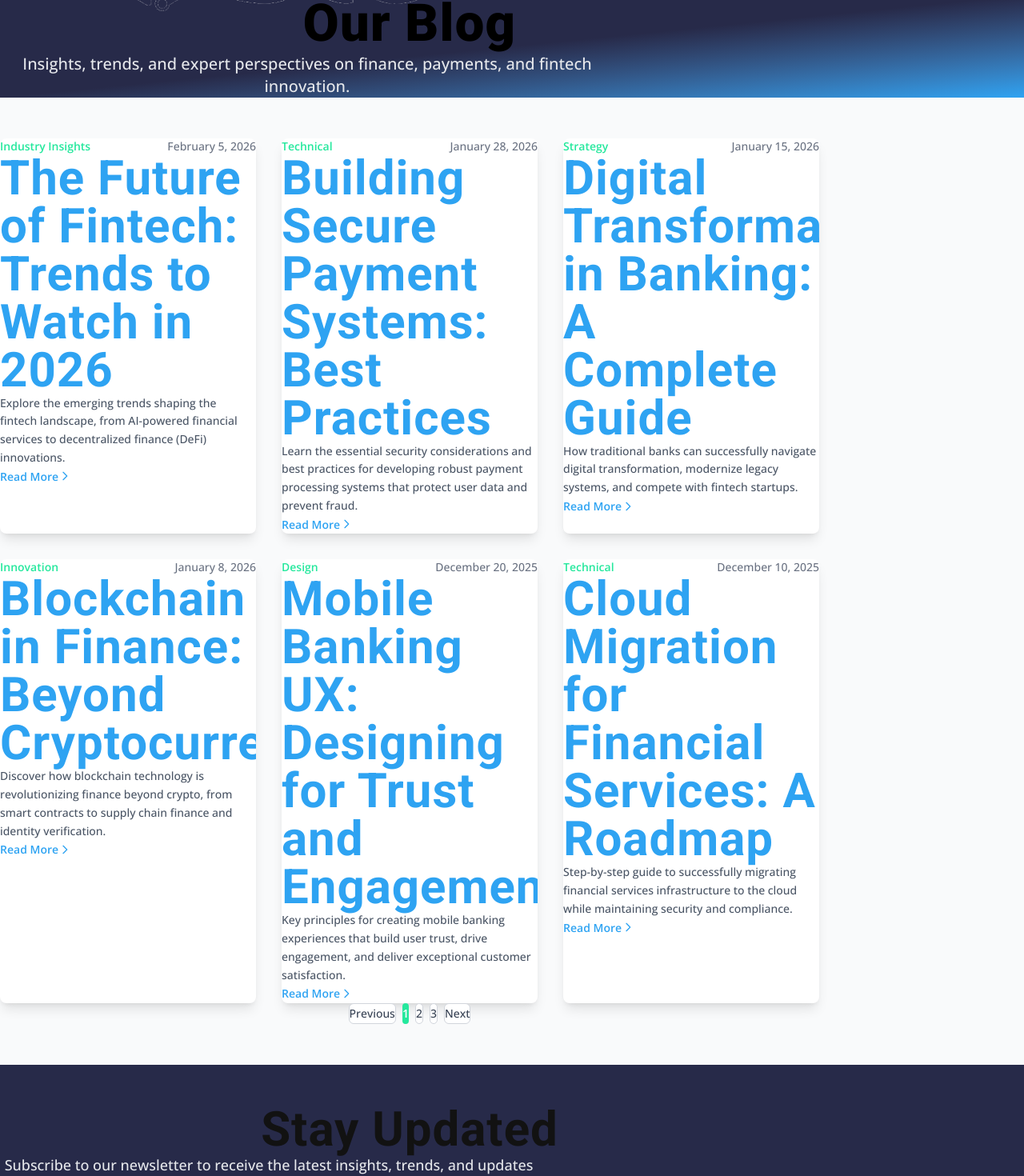
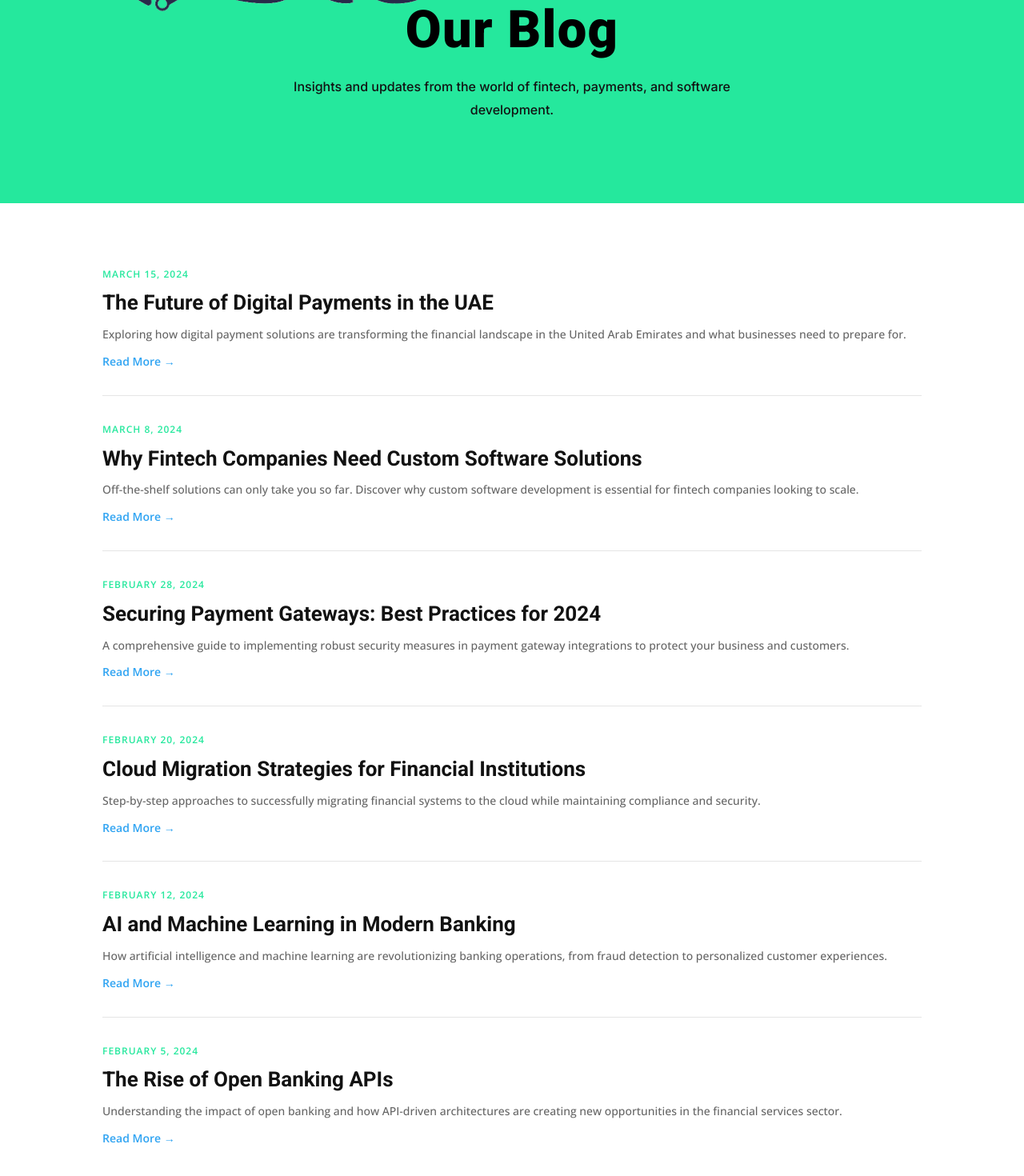
Before and after one commit to sgolli/SophosTC, a Next.js app: page /blog in a window 1280 px wide. Shown: the part 100-1570 px from the top of the page at 80% size. Built offline with nearby package versions, Linux system fonts and the light colour scheme.

Commit message:
Pixel-perfect redesign matching original sophostc.com - exact fonts, colors, spacing

```diff
--- a/src/app/blog/page.tsx
+++ b/src/app/blog/page.tsx
@@ -1,166 +1,136 @@
-'use client';
-
-import { motion } from 'framer-motion';
+import type { Metadata } from 'next';
 import Link from 'next/link';
 
+export const metadata: Metadata = {
+  title: 'Blog | Sophos Technology Consultancy LLC',
+  description: 'Latest insights on fintech, payments, and software development from Sophos Technology Consultancy.',
+};
+
 export default function BlogPage() {
-  const blogPosts = [
+  const posts = [
     {
-      title: 'The Future of Fintech: Trends to Watch in 2026',
-      excerpt:
-        'Explore the emerging trends shaping the fintech landscape, from AI-powered financial services to decentralized finance (DeFi) innovations.',
-      date: 'February 5, 2026',
-      category: 'Industry Insights',
+      title: 'The Future of Digital Payments in the UAE',
+      excerpt: 'Exploring how digital payment solutions are transforming the financial landscape in the United Arab Emirates and what businesses need to prepare for.',
+      date: 'March 15, 2024',
     },
     {
-      title: 'Building Secure Payment Systems: Best Practices',
-      excerpt:
-        'Learn the essential security considerations and best practices for developing robust payment processing systems that protect user data and prevent fraud.',
-      date: 'January 28, 2026',
-      category: 'Technical',
+      title: 'Why Fintech Companies Need Custom Software Solutions',
+      excerpt: 'Off-the-shelf solutions can only take you so far. Discover why custom software development is essential for fintech companies looking to scale.',
+      date: 'March 8, 2024',
     },
     {
-      title: 'Digital Transformation in Banking: A Complete Guide',
-      excerpt:
-        'How traditional banks can successfully navigate digital transformation, modernize legacy systems, and compete with fintech startups.',
-      date: 'January 15, 2026',
-      category: 'Strategy',
+      title: 'Securing Payment Gateways: Best Practices for 2024',
+      excerpt: 'A comprehensive guide to implementing robust security measures in payment gateway integrations to protect your business and customers.',
+      date: 'February 28, 2024',
     },
     {
-      title: 'Blockchain in Finance: Beyond Cryptocurrency',
-      excerpt:
-        'Discover how blockchain technology is revolutionizing finance beyond crypto, from smart contracts to supply chain finance and identity verification.',
-      date: 'January 8, 2026',
-      category: 'Innovation',
+      title: 'Cloud Migration Strategies for Financial Institutions',
+      excerpt: 'Step-by-step approaches to successfully migrating financial systems to the cloud while maintaining compliance and security.',
+      date: 'February 20, 2024',
     },
     {
-      title: 'Mobile Banking UX: Designing for Trust and Engagement',
-      excerpt:
-        'Key principles for creating mobile banking experiences that build user trust, drive engagement, and deliver exceptional customer satisfaction.',
-      date: 'December 20, 2025',
-      category: 'Design',
+      title: 'AI and Machine Learning in Modern Banking',
+      excerpt: 'How artificial intelligence and machine learning are revolutionizing banking operations, from fraud detection to personalized customer experiences.',
+      date: 'February 12, 2024',
     },
     {
-      title: 'Cloud Migration for Financial Services: A Roadmap',
-      excerpt:
-        'Step-by-step guide to successfully migrating financial services infrastructure to the cloud while maintaining security and compliance.',
-      date: 'December 10, 2025',
-      category: 'Technical',
+      title: 'The Rise of Open Banking APIs',
+      excerpt: 'Understanding the impact of open banking and how API-driven architectures are creating new opportunities in the financial services sector.',
+      date: 'February 5, 2024',
     },
   ];
 
   return (
-    <div className="min-h-screen" style={{ paddingTop: '94px' }}>
-      {/* Hero Section */}
-      <section className="bg-gradient-to-br from-primary via-primary to-secondary py-20">
-        <div className="mx-auto px-4 sm:px-6 lg:px-8" style={{ maxWidth: '1080px', width: '80%' }}>
-          <motion.div
-            initial={{ opacity: 0, y: 30 }}
-            animate={{ opacity: 1, y: 0 }}
-            transition={{ duration: 0.5 }}
-            className="text-center text-white"
+    <>
+      {/* Hero banner */}
+      <section
+        style={{
+          backgroundColor: '#25e89d',
+          padding: '76.8px 0',
+        }}
+      >
+        <div className="et-container" style={{ textAlign: 'center' }}>
+          <h1
+            style={{
+              fontFamily: 'var(--font-roboto), Roboto, Helvetica, Arial, sans-serif',
+              fontSize: '65px',
+              fontWeight: 900,
+              lineHeight: '71.5px',
+              color: '#000000',
+              letterSpacing: '1.3px',
+            }}
           >
-            <h1 className="text-4xl md:text-5xl font-bold mb-6 text-white">Our Blog</h1>
-            <p className="text-xl max-w-3xl mx-auto text-gray-200">
-              Insights, trends, and expert perspectives on finance, payments, and fintech innovation.
-            </p>
-          </motion.div>
+            Our Blog
+          </h1>
+          <p className="tagline" style={{ marginTop: '20px', maxWidth: '600px', marginLeft: 'auto', marginRight: 'auto' }}>
+            Insights and updates from the world of fintech, payments, and software development.
+          </p>
         </div>
       </section>
 
-      {/* Blog Posts Grid */}
-      <section style={{ paddingTop: '51px', paddingBottom: '51px' }} className=" bg-gray-50">
-        <div className="mx-auto px-4 sm:px-6 lg:px-8" style={{ maxWidth: '1080px', width: '80%' }}>
-          <div className="grid grid-cols-1 md:grid-cols-2 lg:grid-cols-3 gap-8">
-            {blogPosts.map((post, index) => (
-              <motion.article
+      {/* Blog posts */}
+      <section className="section-white">
+        <div className="et-container">
+          <div style={{ display: 'flex', flexDirection: 'column', gap: '30px' }}>
+            {posts.map((post, index) => (
+              <article
                 key={index}
-                initial={{ opacity: 0, y: 30 }}
-                whileInView={{ opacity: 1, y: 0 }}
-                viewport={{ once: true }}
-                transition={{ duration: 0.5, delay: index * 0.1 }}
-                className="bg-white rounded-lg shadow-lg overflow-hidden hover:shadow-xl transition-shadow"
+                style={{
+                  borderBottom: index < posts.length - 1 ? '1px solid #e5e5e5' : 'none',
+                  paddingBottom: '30px',
+                }}
               >
-                <div className="p-8">
-                  <div className="flex items-center justify-between mb-4">
-                    <span className="text-sm font-semibold text-accent">{post.category}</span>
-                    <span className="text-sm text-gray-500">{post.date}</span>
-                  </div>
-                  <h2 className="text-xl font-bold text-primary mb-4 hover:text-accent transition-colors">
-                    <Link href="#">{post.title}</Link>
-                  </h2>
-                  <p className="text-gray-600 leading-relaxed mb-6">{post.excerpt}</p>
-                  <Link
-                    href="#"
-                    className="inline-flex items-center text-accent font-semibold hover:text-accent/80 transition-colors"
-                  >
-                    Read More
-                    <svg className="w-4 h-4 ml-2" fill="none" stroke="currentColor" viewBox="0 0 24 24">
-                      <path strokeLinecap="round" strokeLinejoin="round" strokeWidth={2} d="M9 5l7 7-7 7" />
-                    </svg>
-                  </Link>
-                </div>
-              </motion.article>
+                <p
+                  style={{
+                    fontSize: '12px',
+                    fontWeight: 600,
+                    color: '#25e89d',
+                    textTransform: 'uppercase',
+                    letterSpacing: '1px',
+                    marginBottom: '8px',
+                  }}
+                >
+                  {post.date}
+                </p>
+                <h3
+                  style={{
+                    fontFamily: 'var(--font-roboto), Roboto, Helvetica, Arial, sans-serif',
+                    fontSize: '26px',
+                    fontWeight: 700,
+                    color: '#121212',
+                    lineHeight: '1.3em',
+                    marginBottom: '10px',
+                  }}
+                >
+                  {post.title}
+                </h3>
+                <p
+                  style={{
+                    fontSize: '14px',
+                    fontWeight: 500,
+                    lineHeight: '23.8px',
+                    color: '#666666',
+                    marginBottom: '10px',
+                  }}
+                >
+                  {post.excerpt}
+                </p>
+                <Link
+                  href="#"
+                  style={{
+                    color: '#2ea3f2',
+                    fontSize: '14px',
+                    fontWeight: 600,
+                    textDecoration: 'none',
+                  }}
+                >
+                  Read More →
+                </Link>
+              </article>
             ))}
           </div>
-
-          {/* Pagination Placeholder */}
-          <motion.div
-            initial={{ opacity: 0, y: 30 }}
-            whileInView={{ opacity: 1, y: 0 }}
-            viewport={{ once: true }}
-            transition={{ duration: 0.5 }}
-            className="mt-12 text-center"
-          >
-            <div className="inline-flex gap-2">
-              <button className="px-4 py-2 rounded-md bg-white text-gray-700 border border-gray-300 hover:bg-gray-50 transition-colors">
-                Previous
-              </button>
-              <button className="px-4 py-2 rounded-md bg-accent text-white font-semibold">1</button>
-              <button className="px-4 py-2 rounded-md bg-white text-gray-700 border border-gray-300 hover:bg-gray-50 transition-colors">
-                2
-              </button>
-              <button className="px-4 py-2 rounded-md bg-white text-gray-700 border border-gray-300 hover:bg-gray-50 transition-colors">
-                3
-              </button>
-              <button className="px-4 py-2 rounded-md bg-white text-gray-700 border border-gray-300 hover:bg-gray-50 transition-colors">
-                Next
-              </button>
-            </div>
-          </motion.div>
         </div>
       </section>
-
-      {/* Newsletter Section */}
-      <section style={{ paddingTop: '51px', paddingBottom: '51px' }} className=" bg-primary">
-        <div className="mx-auto px-4 sm:px-6 lg:px-8" style={{ maxWidth: '1080px', width: '80%' }}>
-          <motion.div
-            initial={{ opacity: 0, y: 30 }}
-            whileInView={{ opacity: 1, y: 0 }}
-            viewport={{ once: true }}
-            transition={{ duration: 0.5 }}
-            className="text-center text-white"
-          >
-            <h2 className="text-3xl md:text-4xl font-bold mb-6 text-white">Stay Updated</h2>
-            <p className="text-lg mb-8 max-w-2xl mx-auto text-gray-200">
-              Subscribe to our newsletter to receive the latest insights, trends, and updates in fintech and software development.
-            </p>
-            <form className="max-w-md mx-auto flex gap-4">
-              <input
-                type="email"
-                placeholder="Enter your email"
-                className="flex-1 px-6 py-3 rounded-md text-gray-900 focus:ring-2 focus:ring-accent focus:outline-none"
-              />
-              <button
-                type="submit"
-                className="px-8 py-3 rounded-md bg-accent text-white font-semibold hover:bg-accent/90 transition-colors"
-              >
-                Subscribe
-              </button>
-            </form>
-          </motion.div>
-        </div>
-      </section>
-    </div>
+    </>
   );
 }
--- a/src/app/contact/page.tsx
+++ b/src/app/contact/page.tsx
@@ -7,16 +7,16 @@ export default function ContactPage() {
   return (
     <div className="min-h-screen" style={{ paddingTop: '94px' }}>
       {/* Hero Section */}
-      <section className="bg-gradient-to-br from-primary via-primary to-secondary py-20">
-        <div className="mx-auto px-4 sm:px-6 lg:px-8" style={{ maxWidth: '1080px', width: '80%' }}>
+      <section className="bg-gradient-to-br from-primary via-primary to-secondary" style={{ paddingTop: '51.2px', paddingBottom: '51.2px' }}>
+        <div className="mx-auto" style={{ maxWidth: '1080px', paddingLeft: '4%', paddingRight: '4%' }}>
           <motion.div
             initial={{ opacity: 0, y: 30 }}
             animate={{ opacity: 1, y: 0 }}
             transition={{ duration: 0.5 }}
             className="text-center text-white"
           >
-            <h1 className="text-4xl md:text-5xl font-bold mb-6 text-white">Contact Us</h1>
-            <p className="text-xl max-w-3xl mx-auto text-gray-200">
+            <h1 className="mb-6 text-white" style={{ fontSize: '60px', fontWeight: 700, lineHeight: '60px', letterSpacing: '1px' }}>Contact Us</h1>
+            <p className="text-gray-200" style={{ fontSize: '16px', fontWeight: 500, lineHeight: '28.8px', maxWidth: '48rem', margin: '0 auto' }}>
               Let's discuss how we can help transform your business with innovative technology solutions.
             </p>
           </motion.div>
@@ -24,13 +24,13 @@ export default function ContactPage() {
       </section>
 
       {/* Contact Content */}
-      <section style={{ paddingTop: '51px', paddingBottom: '51px' }} className=" bg-gray-50">
-        <div className="mx-auto px-4 sm:px-6 lg:px-8" style={{ maxWidth: '1080px', width: '80%' }}>
+      <section style={{ paddingTop: '51.2px', paddingBottom: '51.2px', backgroundColor: 'rgb(242, 242, 242)' }}>
+        <div className="mx-auto" style={{ maxWidth: '1080px', paddingLeft: '4%', paddingRight: '4%' }}>
           <div className="grid grid-cols-1 lg:grid-cols-2 gap-12">
             {/* Contact Form */}
             <div>
-              <h2 className="text-3xl font-bold text-primary mb-6">Send Us a Message</h2>
-              <p className="text-gray-600 mb-8">
+              <h2 style={{ fontSize: '30px', fontWeight: 700, color: 'rgb(18, 18, 18)', marginBottom: '24px' }}>Send Us a Message</h2>
+              <p className="mb-8" style={{ fontSize: '14px', fontWeight: 500, lineHeight: '23.8px', color: 'rgb(102, 102, 102)' }}>
                 Fill out the form below and our team will get back to you within 24 hours.
               </p>
               <ContactForm />
@@ -44,8 +44,8 @@ export default function ContactPage() {
                 viewport={{ once: true }}
                 transition={{ duration: 0.5 }}
               >
-                <h2 className="text-3xl font-bold text-primary mb-6">Get In Touch</h2>
-                <p className="text-gray-600 mb-8 leading-relaxed">
+                <h2 style={{ fontSize: '30px', fontWeight: 700, color: 'rgb(18, 18, 18)', marginBottom: '24px' }}>Get In Touch</h2>
+                <p className="mb-8" style={{ fontSize: '14px', fontWeight: 500, lineHeight: '23.8px', color: 'rgb(102, 102, 102)' }}>
                   Sophos Technology Consultancy is your premier partner for cutting-edge software solutions in finance, payments, and fintech. Based in the UAE, we serve clients globally with innovative technology solutions.
                 </p>
 
@@ -58,8 +58,8 @@ export default function ContactPage() {
                       </svg>
                     </div>
                     <div className="ml-4">
-                      <h3 className="text-lg font-semibold text-primary mb-1">Location</h3>
-                      <p className="text-gray-600">United Arab Emirates</p>
+                      <h3 style={{ fontSize: '18px', fontWeight: 700, color: 'rgb(18, 18, 18)', marginBottom: '4px' }}>Location</h3>
+                      <p style={{ fontSize: '14px', fontWeight: 500, lineHeight: '23.8px', color: 'rgb(102, 102, 102)' }}>United Arab Emirates</p>
                     </div>
                   </div>
 
@@ -70,8 +70,8 @@ export default function ContactPage() {
                       </svg>
                     </div>
                     <div className="ml-4">
-                      <h3 className="text-lg font-semibold text-primary mb-1">Email</h3>
-                      <p className="text-gray-600">info@sophostc.com</p>
+                      <h3 style={{ fontSize: '18px', fontWeight: 700, color: 'rgb(18, 18, 18)', marginBottom: '4px' }}>Email</h3>
+                      <p style={{ fontSize: '14px', fontWeight: 500, lineHeight: '23.8px', color: 'rgb(102, 102, 102)' }}>info@sophostc.com</p>
                     </div>
                   </div>
 
@@ -82,46 +82,46 @@ export default function ContactPage() {
                       </svg>
                     </div>
                     <div className="ml-4">
-                      <h3 className="text-lg font-semibold text-primary mb-1">Business Hours</h3>
-                      <p className="text-gray-600">Sunday - Thursday: 9:00 AM - 6:00 PM GST</p>
+                      <h3 style={{ fontSize: '18px', fontWeight: 700, color: 'rgb(18, 18, 18)', marginBottom: '4px' }}>Business Hours</h3>
+                      <p style={{ fontSize: '14px', fontWeight: 500, lineHeight: '23.8px', color: 'rgb(102, 102, 102)' }}>Sunday - Thursday: 9:00 AM - 6:00 PM GST</p>
                     </div>
                   </div>
                 </div>
 
                 {/* Services Overview */}
                 <div className="mt-12 bg-white rounded-lg shadow-lg p-8">
-                  <h3 className="text-xl font-bold text-primary mb-4">Our Services</h3>
+                  <h3 style={{ fontSize: '20px', fontWeight: 700, color: 'rgb(18, 18, 18)', marginBottom: '16px' }}>Our Services</h3>
                   <ul className="space-y-3">
                     <li className="flex items-start">
                       <svg className="w-5 h-5 text-accent mr-3 flex-shrink-0 mt-0.5" fill="none" stroke="currentColor" viewBox="0 0 24 24">
                         <path strokeLinecap="round" strokeLinejoin="round" strokeWidth={2} d="M5 13l4 4L19 7" />
                       </svg>
-                      <span className="text-gray-700">Software Development for Financial Institutions</span>
+                      <span style={{ fontSize: '14px', fontWeight: 500, color: 'rgb(102, 102, 102)' }}>Software Development for Financial Institutions</span>
                     </li>
                     <li className="flex items-start">
                       <svg className="w-5 h-5 text-accent mr-3 flex-shrink-0 mt-0.5" fill="none" stroke="currentColor" viewBox="0 0 24 24">
                         <path strokeLinecap="round" strokeLinejoin="round" strokeWidth={2} d="M5 13l4 4L19 7" />
                       </svg>
-                      <span className="text-gray-700">Payment Gateway Integration & Optimization</span>
+                      <span style={{ fontSize: '14px', fontWeight: 500, color: 'rgb(102, 102, 102)' }}>Payment Gateway Integration & Optimization</span>
                     </li>
                     <li className="flex items-start">
                       <svg className="w-5 h-5 text-accent mr-3 flex-shrink-0 mt-0.5" fill="none" stroke="currentColor" viewBox="0 0 24 24">
                         <path strokeLinecap="round" strokeLinejoin="round" strokeWidth={2} d="M5 13l4 4L19 7" />
                       </svg>
-                      <span className="text-gray-700">Fintech Consulting and Innovation</span>
+                      <span style={{ fontSize: '14px', fontWeight: 500, color: 'rgb(102, 102, 102)' }}>Fintech Consulting and Innovation</span>
                     </li>
                     <li className="flex items-start">
                       <svg className="w-5 h-5 text-accent mr-3 flex-shrink-0 mt-0.5" fill="none" stroke="currentColor" viewBox="0 0 24 24">
                         <path strokeLinecap="round" strokeLinejoin="round" strokeWidth={2} d="M5 13l4 4L19 7" />
                       </svg>
-                      <span className="text-gray-700">Cloud Architecture & Migration</span>
+                      <span style={{ fontSize: '14px', fontWeight: 500, color: 'rgb(102, 102, 102)' }}>Cloud Architecture & Migration</span>
                     </li>
                   </ul>
                 </div>
 
                 {/* Social Links */}
                 <div className="mt-8">
-                  <h3 className="text-lg font-semibold text-primary mb-4">Follow Us</h3>
+                  <h3 style={{ fontSize: '18px', fontWeight: 700, color: 'rgb(18, 18, 18)', marginBottom: '16px' }}>Follow Us</h3>
                   <div className="flex gap-4">
                     <a
                       href="https://github.com/sophostc"
@@ -154,8 +154,8 @@ export default function ContactPage() {
       </section>
 
       {/* Map Placeholder */}
-      <section style={{ paddingTop: '51px', paddingBottom: '51px' }} className=" bg-white">
-        <div className="mx-auto px-4 sm:px-6 lg:px-8" style={{ maxWidth: '1080px', width: '80%' }}>
+      <section style={{ paddingTop: '51.2px', paddingBottom: '51.2px' }} className="bg-white">
+        <div className="mx-auto" style={{ maxWidth: '1080px', paddingLeft: '4%', paddingRight: '4%' }}>
           <motion.div
             initial={{ opacity: 0, y: 30 }}
             whileInView={{ opacity: 1, y: 0 }}
```
